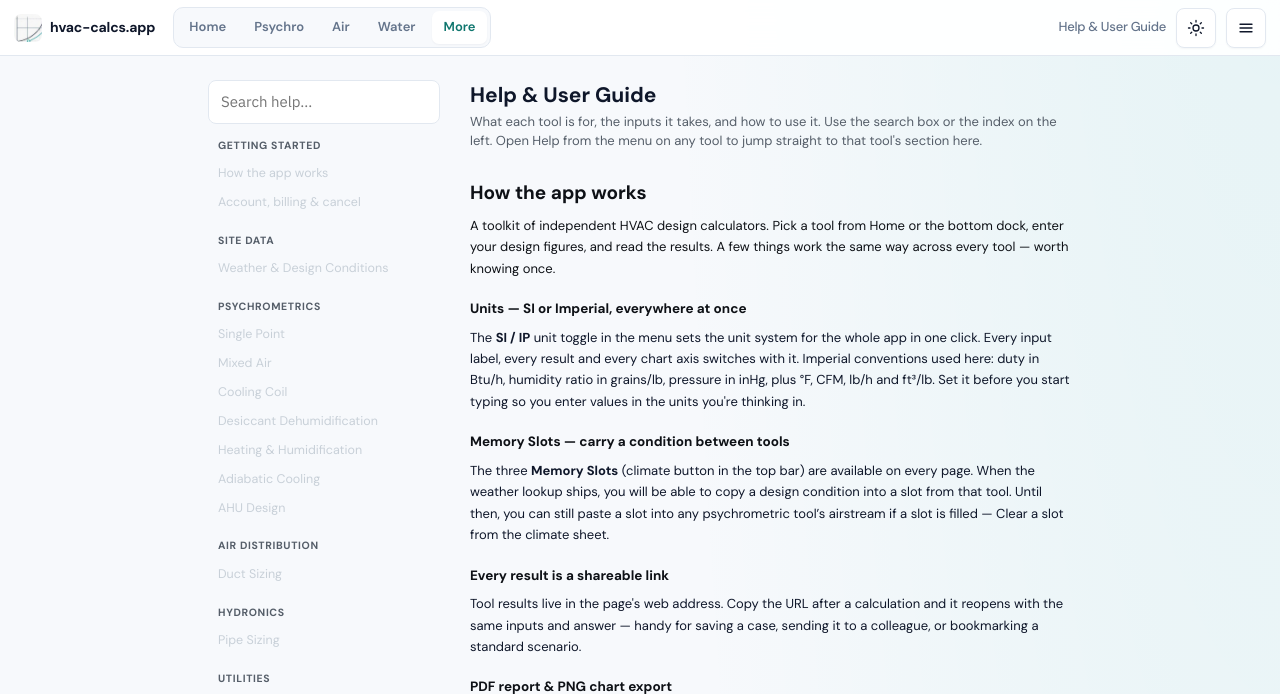
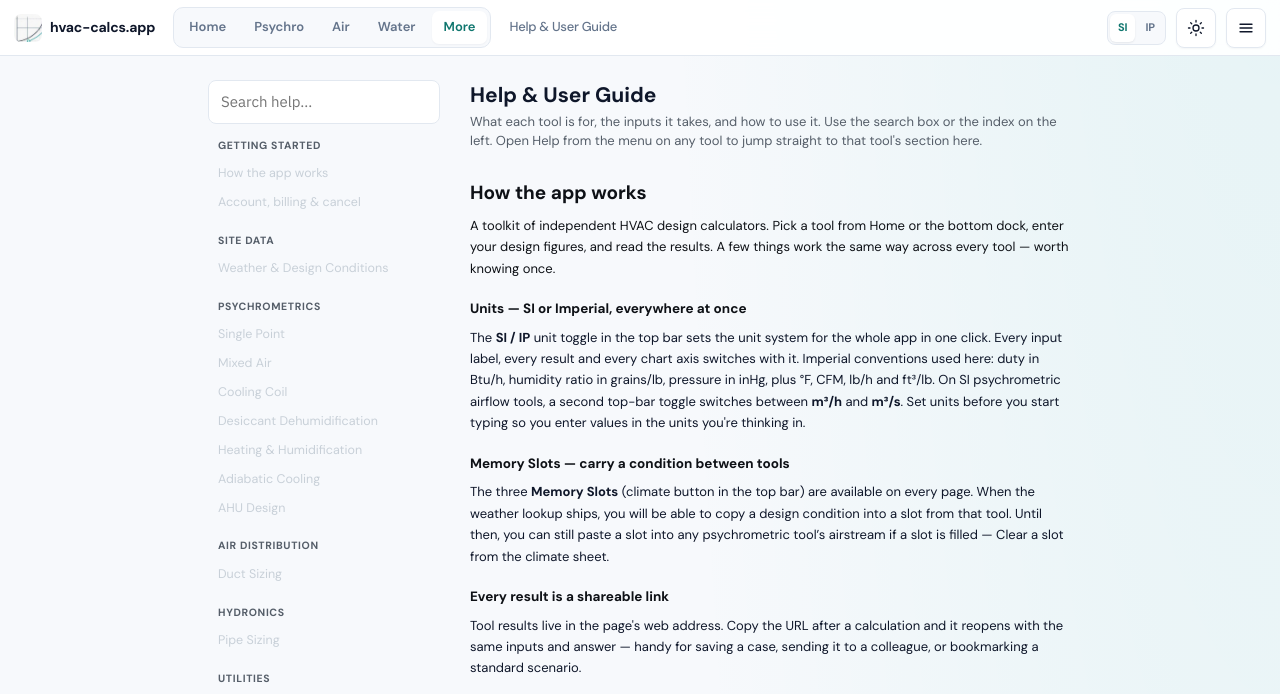
Before and after one commit to pjd0568/HVAC-Toolkit, a Flask app: page /help/ in a window 1280 px wide. Shown: the top 694 px of the page. Run offline with Flask 3, Linux system fonts and the light colour scheme; the visitor is signed in with stand-in values (Sample User, id 1).

Commit message:
m3h promote

```diff
--- a/web/app/static/css/v2.css
+++ b/web/app/static/css/v2.css
@@ -102,6 +102,48 @@ a:hover { color: var(--v2-green-ink); }
   overflow: hidden;
   text-overflow: ellipsis;
   text-align: center;
+}
+
+.v2-topbar-units {
+  display: flex;
+  align-items: center;
+  gap: 6px;
+  flex-shrink: 0;
+}
+.v2-unit-toggle {
+  display: inline-flex;
+  align-items: center;
+  gap: 2px;
+  padding: 2px;
+  background: var(--v2-bg);
+  border: 1px solid var(--v2-line);
+  border-radius: 8px;
+  margin: 0;
+}
+.v2-unit-toggle .unit-pill {
+  appearance: none;
+  margin: 0;
+  padding: 5px 8px;
+  min-height: 28px;
+  border: none;
+  border-radius: 6px;
+  background: transparent;
+  color: var(--v2-muted);
+  font-family: var(--v2-font);
+  font-size: 11px;
+  font-weight: 700;
+  letter-spacing: -0.01em;
+  line-height: 1;
+  cursor: pointer;
+  white-space: nowrap;
+}
+.v2-unit-toggle .unit-pill.on {
+  background: var(--v2-panel);
+  color: var(--v2-green-ink);
+  box-shadow: 0 1px 2px rgba(16, 24, 40, 0.08);
+}
+.v2-unit-toggle .unit-pill:hover:not(.on) {
+  color: var(--v2-ink);
 }
 
 .v2-icon-btn {
@@ -1059,6 +1101,9 @@ a:hover { color: var(--v2-green-ink); }
 @media (max-width: 520px) {
   .v2-brand-text { display: none; }
   .v2-suite-nav { display: none !important; }
+  .v2-topbar-title { display: none; }
+  .v2-topbar { gap: 8px; padding: 0 10px; }
+  .v2-unit-toggle .unit-pill { padding: 5px 7px; font-size: 10.5px; }
 }
 
 @media (min-width: 900px) {
@@ -1075,14 +1120,15 @@ a:hover { color: var(--v2-green-ink); }
   /* Keep suite links in the top bar on desktop; dock stays as compact center control */
   .v2-suite-nav { display: inline-flex; }
   .v2-topbar-title {
-    margin-left: auto;
-    text-align: right;
-    max-width: 280px;
+    margin-left: 8px;
+    text-align: left;
+    max-width: 220px;
     color: var(--v2-muted);
     font-weight: 500;
     font-size: 13px;
   }
   .v2-topbar-title:empty { display: none; }
+  .v2-topbar-units { margin-left: auto; }
   .v2-bottom-nav {
     width: 360px;
     bottom: 18px;
--- a/web/app/templates/help.html
+++ b/web/app/templates/help.html
@@ -39,7 +39,7 @@
       <p class="help-lead">A toolkit of independent HVAC design calculators. Pick a tool from Home or the bottom dock, enter your design figures, and read the results. A few things work the same way across every tool — worth knowing once.</p>
 
       <h3 class="help-sub">Units — SI or Imperial, everywhere at once</h3>
-      <p>The <strong>SI / IP</strong> unit toggle in the menu sets the unit system for the whole app in one click. Every input label, every result and every chart axis switches with it. Imperial conventions used here: duty in Btu/h, humidity ratio in grains/lb, pressure in inHg, plus °F, CFM, lb/h and ft³/lb. Set it before you start typing so you enter values in the units you're thinking in.</p>
+      <p>The <strong>SI / IP</strong> unit toggle in the top bar sets the unit system for the whole app in one click. Every input label, every result and every chart axis switches with it. Imperial conventions used here: duty in Btu/h, humidity ratio in grains/lb, pressure in inHg, plus °F, CFM, lb/h and ft³/lb. On SI psychrometric airflow tools, a second top-bar toggle switches between <strong>m³/h</strong> and <strong>m³/s</strong>. Set units before you start typing so you enter values in the units you're thinking in.</p>
 
       <h3 class="help-sub">Memory Slots — carry a condition between tools</h3>
       <p>The three <strong>Memory Slots</strong> (climate button in the top bar) are available on every page. When the weather lookup ships, you will be able to copy a design condition into a slot from that tool. Until then, you can still paste a slot into any psychrometric tool’s airstream if a slot is filled — Clear a slot from the climate sheet.</p>
--- a/web/app/templates/v2/base.html
+++ b/web/app/templates/v2/base.html
@@ -12,7 +12,7 @@
 <link rel="apple-touch-icon" href="{{ brand_apple_touch_url }}" sizes="180x180">
 <link rel="manifest" href="{{ url_for('static', filename='manifest.webmanifest') }}">
 <link rel="stylesheet" href="{{ url_for('static', filename='css/app.css') }}?v=steel-21">
-<link rel="stylesheet" href="{{ url_for('static', filename='css/v2.css') }}?v=bright-10">
+<link rel="stylesheet" href="{{ url_for('static', filename='css/v2.css') }}?v=bright-11">
 {% block extra_head %}{% endblock %}
 </head>
 <body class="v2-body">
@@ -30,6 +30,21 @@
     <a href="{{ url_for('v2.more') }}" class="{{ 'active' if nav == 'more' }}">More</a>
   </nav>
   <div class="v2-topbar-title">{% block page_title %}{% endblock %}</div>
+  {% set flow_unit_tools = ['psychro_mix', 'psychro_coil', 'psychro_desiccant', 'psychro_heat_humidify', 'psychro_adiabatic_cool', 'psychro_ahu'] %}
+  <div class="v2-topbar-units" aria-label="Units">
+    <form method="post" action="{{ url_for('main.set_units') }}" class="v2-unit-toggle" title="Unit system">
+      <input type="hidden" name="next" value="{{ request.path }}">
+      <button type="submit" name="system" value="SI" class="unit-pill {{ 'on' if units == 'SI' }}" aria-pressed="{{ 'true' if units == 'SI' else 'false' }}">SI</button>
+      <button type="submit" name="system" value="IP" class="unit-pill {{ 'on' if units == 'IP' }}" aria-pressed="{{ 'true' if units == 'IP' else 'false' }}">IP</button>
+    </form>
+    {% if units == 'SI' and active in flow_unit_tools %}
+    <form method="post" action="{{ url_for('main.set_flow_unit_pref') }}" class="v2-unit-toggle" title="Airflow units">
+      <input type="hidden" name="next" value="{{ request.path }}">
+      <button type="submit" name="unit" value="m3h" class="unit-pill {{ 'on' if U.flow_unit == 'm3h' }}" aria-pressed="{{ 'true' if U.flow_unit == 'm3h' else 'false' }}">m³/h</button>
+      <button type="submit" name="unit" value="m3s" class="unit-pill {{ 'on' if U.flow_unit == 'm3s' }}" aria-pressed="{{ 'true' if U.flow_unit == 'm3s' else 'false' }}">m³/s</button>
+    </form>
+    {% endif %}
+  </div>
   <button type="button" class="v2-icon-btn" id="v2-climate-btn" title="Climate slots" aria-label="Climate slots">
     <svg viewBox="0 0 24 24" aria-hidden="true"><circle cx="12" cy="12" r="4"/><path d="M12 2v2M12 20v2M4.9 4.9l1.4 1.4M17.7 17.7l1.4 1.4M2 12h2M20 12h2M4.9 19.1l1.4-1.4M17.7 6.3l1.4-1.4"/></svg>
   </button>
@@ -55,21 +70,6 @@
       <li><a href="{{ url_for('methodology.index') }}">Methodology</a></li>
       <li><a href="{{ url_for('pages.contact') }}">Contact</a></li>
     </ul>
-
-    <div class="v2-menu-section">Units</div>
-    <form method="post" action="{{ url_for('main.set_units') }}" class="v2-unit-row">
-      <input type="hidden" name="next" value="{{ request.path }}">
-      <button type="submit" name="system" value="SI" class="unit-pill {{ 'on' if units == 'SI' }}">SI</button>
-      <button type="submit" name="system" value="IP" class="unit-pill {{ 'on' if units == 'IP' }}">IP</button>
-    </form>
-    {% set flow_unit_tools = ['psychro_mix', 'psychro_coil', 'psychro_desiccant', 'psychro_heat_humidify', 'psychro_adiabatic_cool', 'psychro_ahu'] %}
-    {% if units == 'SI' and active in flow_unit_tools %}
-    <form method="post" action="{{ url_for('main.set_flow_unit_pref') }}" class="v2-unit-row" style="margin-top:8px;">
-      <input type="hidden" name="next" value="{{ request.path }}">
-      <button type="submit" name="unit" value="m3h" class="unit-pill {{ 'on' if U.flow_unit == 'm3h' }}">m³/h</button>
-      <button type="submit" name="unit" value="m3s" class="unit-pill {{ 'on' if U.flow_unit == 'm3s' }}">m³/s</button>
-    </form>
-    {% endif %}
 
     <div class="v2-menu-section">Account</div>
     <ul class="v2-menu-list">
```
